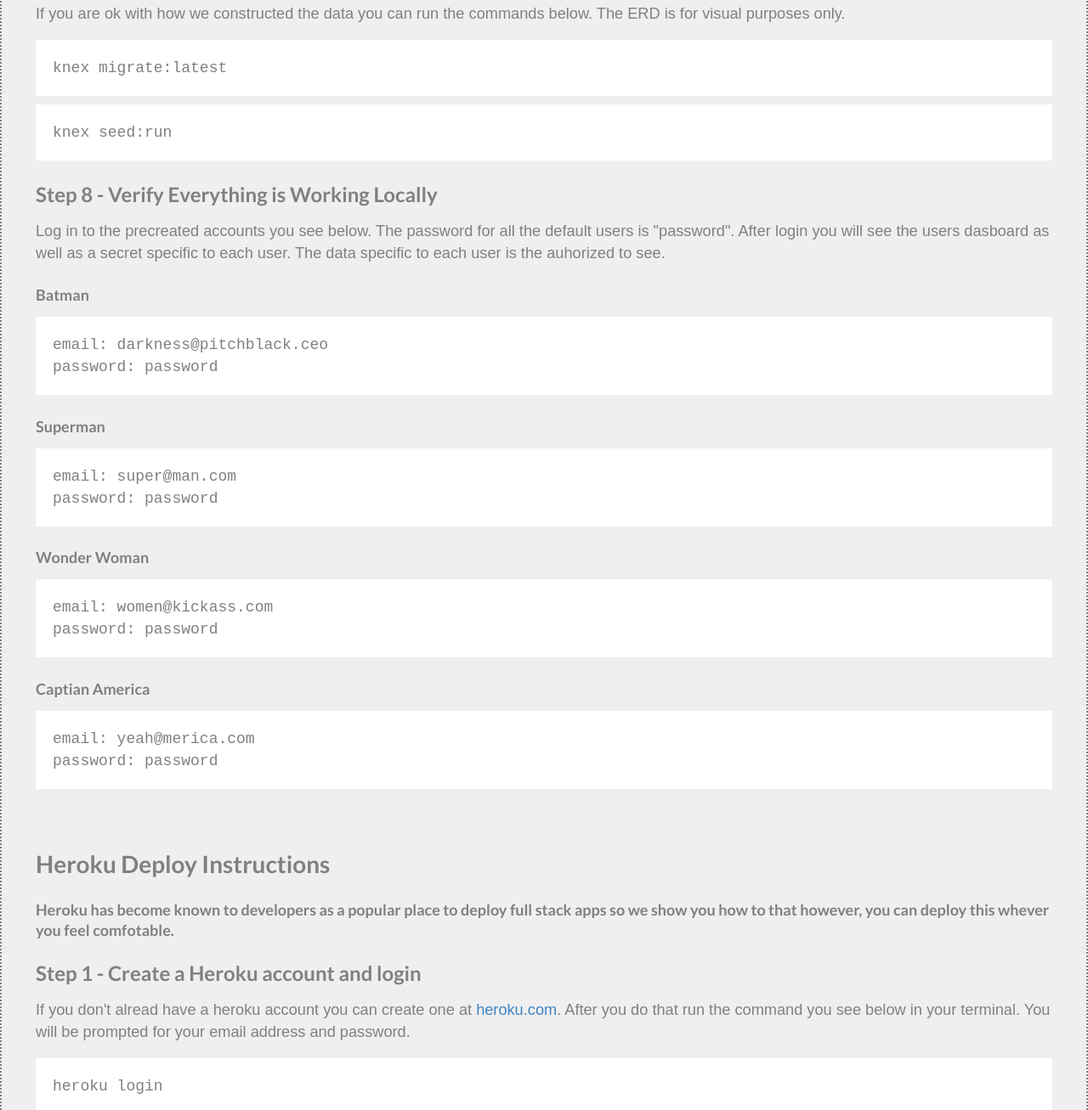
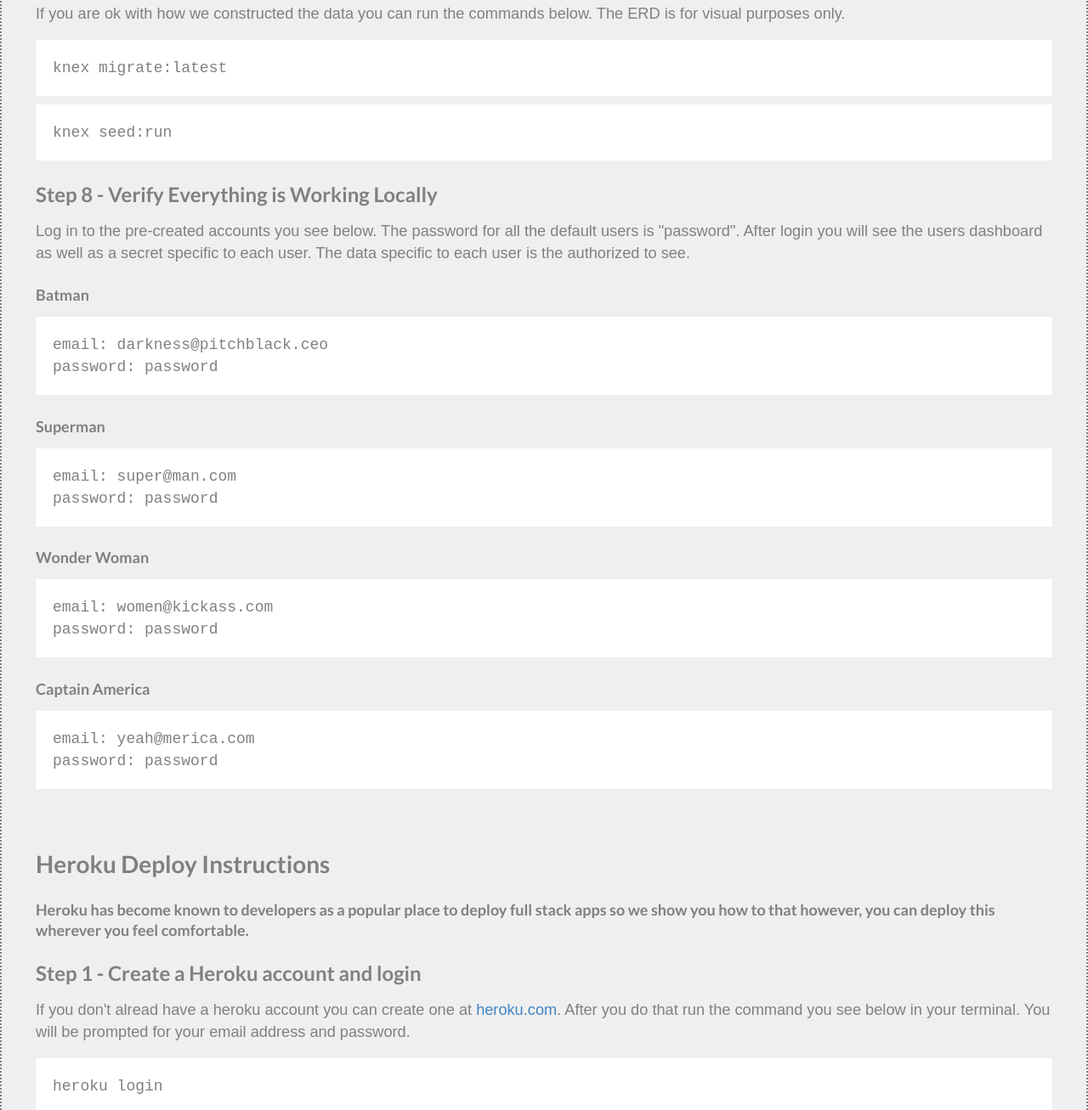
Before and after one commit to ericwallen/express-auth-postgres-json-web-token, a website: page public/home/index.html in a window 1280 px wide. Shown: the part 2618-3925 px from the top of the page at 85% size. Drawn offline with nearby package versions, Linux system fonts and the light colour scheme.

Commit message:
README update

```diff
--- a/public/home/index.html
+++ b/public/home/index.html
@@ -84,7 +84,7 @@
   </div>
 
   <h2>Step 6 - Create a Database</h2>
-  <p>For this package to work out of the box you will want to name your database exampledb. If you want to change the database name look in the root of express-with-auth for a file called knexfile.js. Inside that you will see the path to postgresql://localhost/exampledb. Change that to whatver your heart desires. Use this command you will use to create the db:</p>
+  <p>For this package to work out of the box you will want to name your database exampledb. If you want to change the database name look in the root of express-with-auth for a file called knexfile.js. Inside that you will see the path to postgresql://localhost/exampledb. Change that to whatever your heart desires. Use this command you will use to create the db:</p>
   <div class="command-line">
     createdb exampledb
   </div>
@@ -105,7 +105,7 @@
 
 
   <h2>Step 8 - Verify Everything is Working Locally</h2>
-  <p>Log in to the precreated accounts you see below. The password for all the default users is "password". After login you will see the users dasboard as well as a secret specific to each user. The data specific to each user is the auhorized to see.</p>
+  <p>Log in to the pre-created accounts you see below. The password for all the default users is "password". After login you will see the users dashboard as well as a secret specific to each user. The data specific to each user is the authorized to see.</p>
 
   <h3>Batman</h3>
   <div class="command-line">
@@ -125,7 +125,7 @@
     password: password
   </div>
 
-  <h3>Captian America</h3>
+  <h3>Captain America</h3>
   <div class="command-line">
     email: yeah@merica.com <br>
     password: password
@@ -133,7 +133,7 @@
 
 
   <h1 style="margin-top: 70px">Heroku Deploy Instructions</h1>
-  <h3>Heroku has become known to developers as a popular place to deploy full stack apps so we show you how to that however, you can deploy this whever you feel comfotable.</h3>
+  <h3>Heroku has become known to developers as a popular place to deploy full stack apps so we show you how to that however, you can deploy this wherever you feel comfortable.</h3>
 
 
   <h2>Step 1 - Create a Heroku account and login</h2>
```
Also changed, not shown: README.md.
